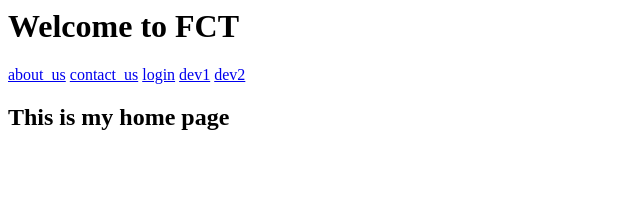
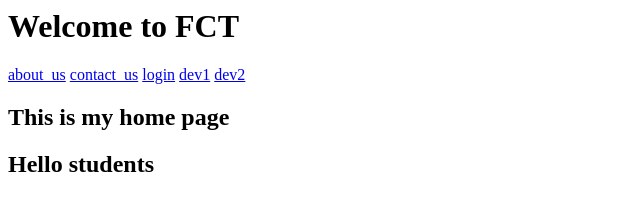
Before and after one commit to iamtruptimane/mca-14-july-git-branch, a plain HTML site: page index.html in a window 1280 px wide. Shown: the whole page, without its empty margins (0-640 px from the left). Drawn offline with Linux system fonts and the light colour scheme.

Commit message:
resolved conflict

```diff
--- a/index.html
+++ b/index.html
@@ -5,3 +5,4 @@
 <a href="dev1.html">dev1</a>
 <a href="dev2.html">dev2</a>
 <h2>This is my home page</h2>
+<h2>Hello students</h2>
```
